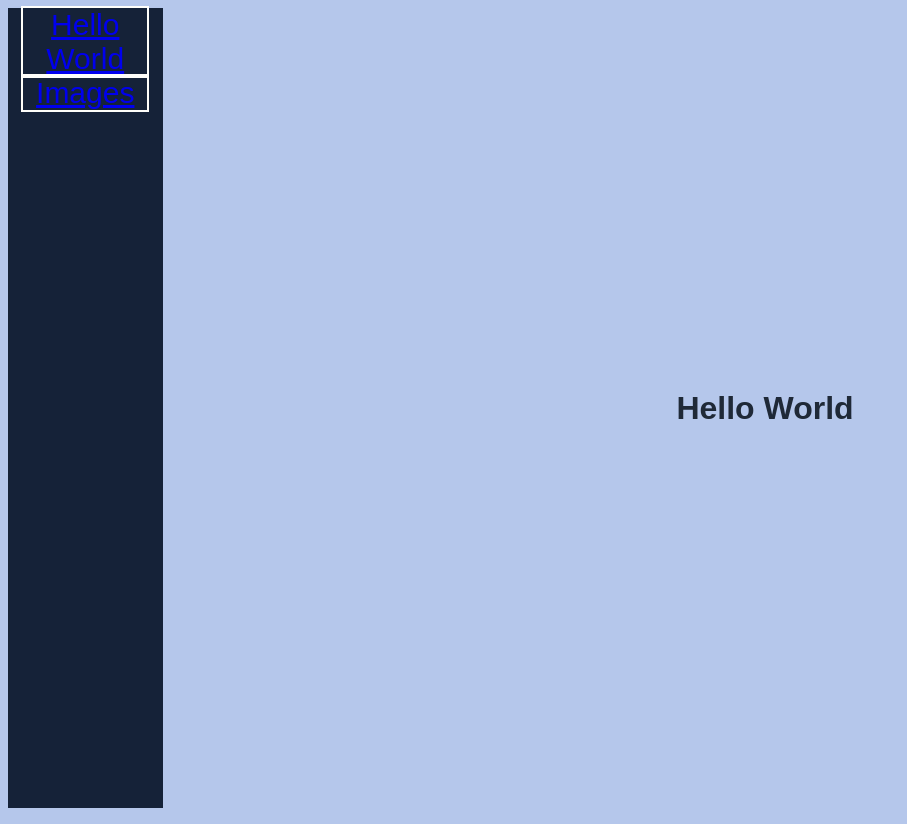
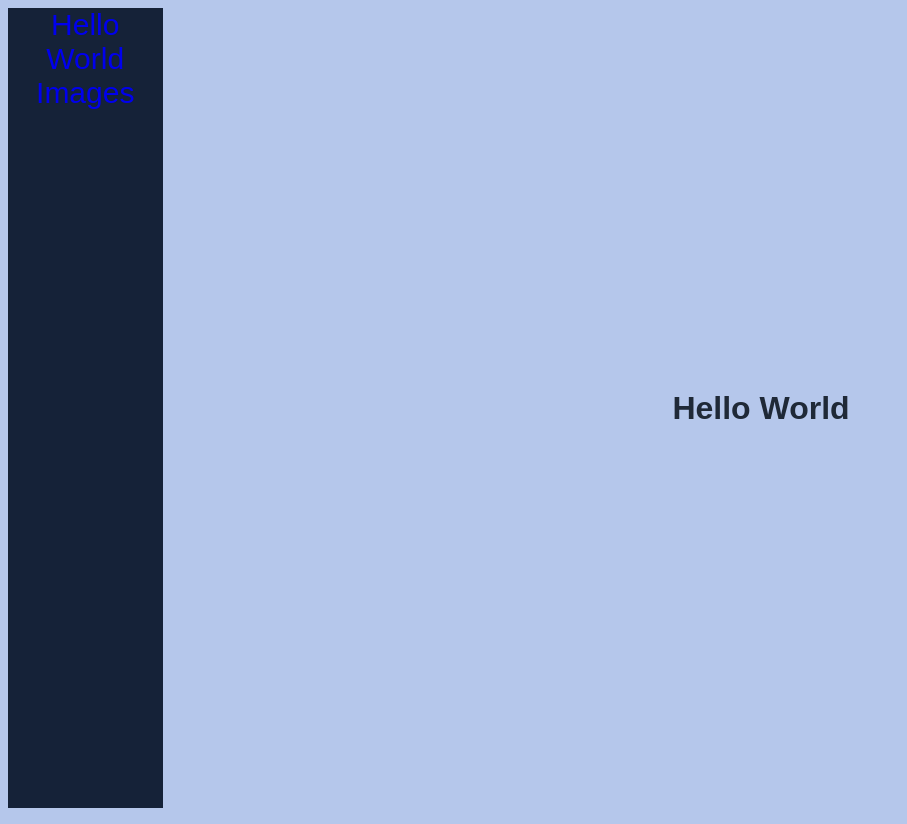
Before and after one commit to akaricin/the-humor-project, a Next.js app: page / in a window 1280 px wide. Shown: the whole page, without its empty margins (0-907 px from the left). Built offline with nearby package versions, Linux system fonts and the light colour scheme; a web font is replaced by a local one.

Commit message:
Made sidebar cover 100% height

```diff
--- a/app/images/page.tsx
+++ b/app/images/page.tsx
@@ -16,14 +16,14 @@ export default async function ImagesPage() {
 
   if (!images) {
     return (
-      <main className="flex min-h-screen flex-col items-center justify-center p-8 ml-[250px]">
+      <main className="flex min-h-screen flex-col items-center justify-center ml-[250px] mr-[8px] mb-[8px]">
         <p className="text-[18px]">No images found.</p>
       </main>
     );
   }
 
   return (
-    <main className="p-8 ml-[250px]">
+    <main className="ml-[250px] mr-[8px] mb-[8px]">
       <h1 className="text-[50px] font-bold text-gray-800 mb-4">Image Gallery</h1>
       <p className="text-lg text-gray-600 mb-8">
         A collection of humorous images.
--- a/app/page.tsx
+++ b/app/page.tsx
@@ -1,6 +1,6 @@
 export default function Home() {
   return (
-    <main className="flex min-h-screen flex-col items-center justify-center p-8 ml-[250px]">
+    <main className="flex min-h-screen flex-col items-center justify-center ml-[250px] mr-[8px] mb-[8px]">
       <h1 className="text-5xl font-bold text-gray-800 mb-4">Hello World</h1>
     </main>
   );
--- a/components/Sidebar.tsx
+++ b/components/Sidebar.tsx
@@ -9,10 +9,10 @@ export default function Sidebar() {
     >
       <nav className="flex flex-col p-6">
 
-        <Link href="/" className="py-4 px-6 bg-gray-700 hover:bg-gray-600 rounded-xl text-center w-4/5 mx-auto mb-6 text-[30px] outline outline-2 outline-[#FEFEFA]">
+        <Link href="/" className="py-4 px-6 bg-gray-700 hover:bg-gray-600 rounded-xl text-center w-4/5 mx-auto mb-6 text-[30px] no-underline">
           Hello World
         </Link>
-        <Link href="/images" className="py-4 px-6 bg-gray-700 hover:bg-gray-600 rounded-xl text-center w-4/5 mx-auto mb-6 text-[30px] outline outline-2 outline-[#FEFEFA]">
+        <Link href="/images" className="py-4 px-6 bg-gray-700 hover:bg-gray-600 rounded-xl text-center w-4/5 mx-auto mb-6 text-[30px] no-underline">
           Images
         </Link>
       </nav>
```
Also changed, not shown: changes_summary.txt.
